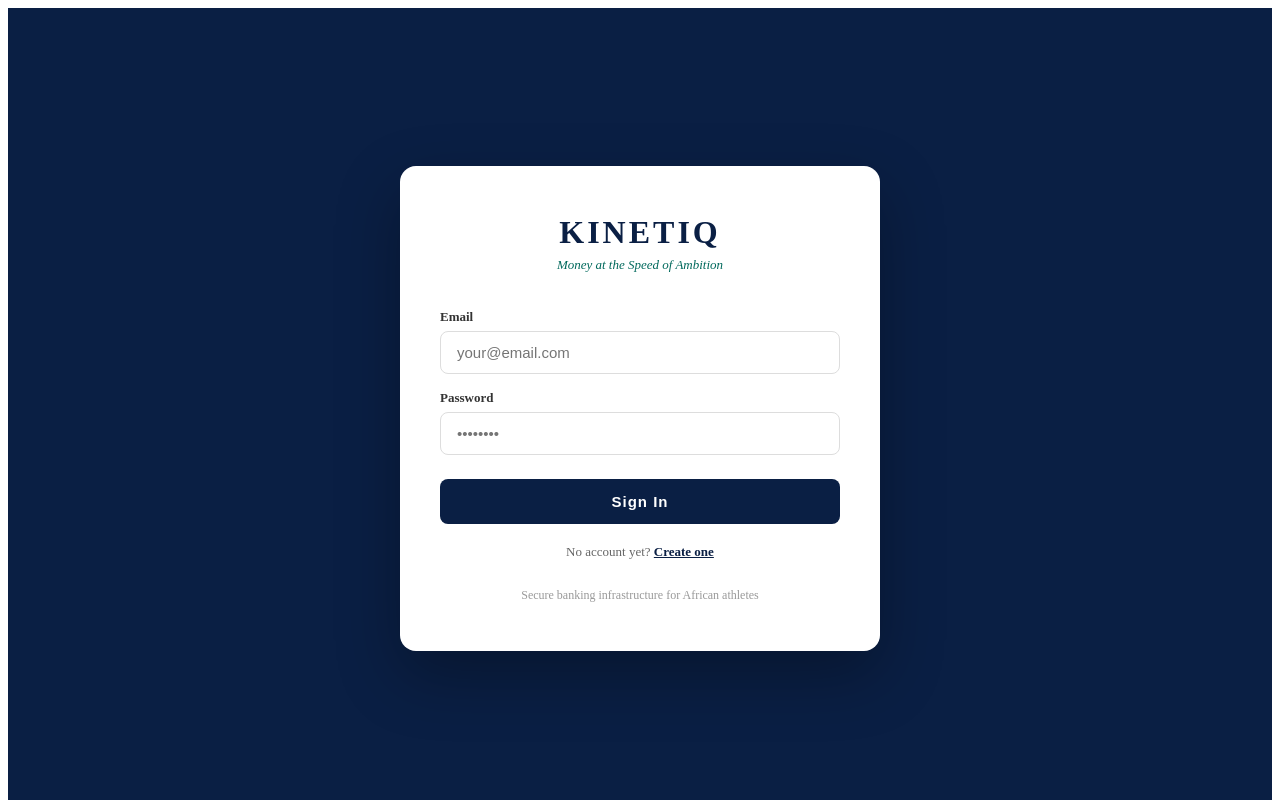
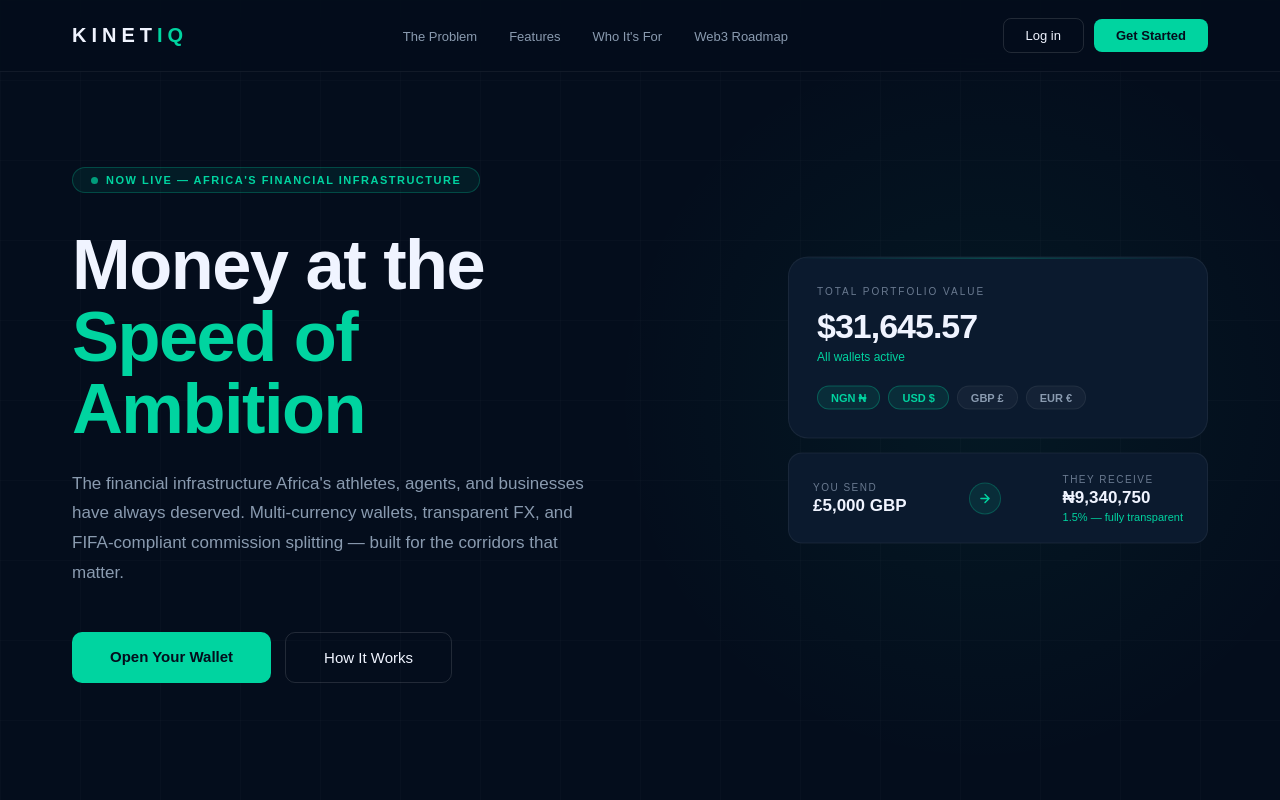
Before and after one commit to sportsmanagentintllc-byte/kinetiq-dashboard, a React (Vite) app: page / in a window 1280 px wide. Before the commit this address led to /login. Shown: the top 800 px of the page. Built offline with nearby package versions, Linux system fonts and the light colour scheme.

Commit message:
Add landing page at root

```diff
--- a/src/App.tsx
+++ b/src/App.tsx
@@ -1,3 +1,4 @@
+import Landing from "./pages/Landing";
 import React from "react";
 import { BrowserRouter, Routes, Route, Navigate } from "react-router-dom";
 import Login from "./pages/Login";
@@ -16,6 +17,7 @@ function App() {
   return (
     <BrowserRouter>
       <Routes>
+        <Route path="/" element={<Landing />} />
         <Route path="/login" element={<Login />} />
         <Route path="/register" element={<Register />} />
         <Route path="/dashboard" element={<PrivateRoute><Dashboard /></PrivateRoute>} />
--- a/public/index.html
+++ b/src/pages/Landing.tsx
@@ -1,13 +1,13 @@
-<!DOCTYPE html>
-<html lang="en">
-<head>
-<meta charset="UTF-8"/>
-<meta name="viewport" content="width=device-width, initial-scale=1.0"/>
-<title>KINETIQ — Financial Infrastructure for Africa's Rising Generation</title>
-<link rel="preconnect" href="https://fonts.googleapis.com"/>
-<link href="https://fonts.googleapis.com/css2?family=Syne:wght@400;600;700;800&family=DM+Sans:wght@300;400;500&display=swap" rel="stylesheet"/>
-<style>
-:root{
+import { useEffect } from "react";
+
+export default function Landing() {
+  useEffect(() => {
+    document.title = "KINETIQ — Financial Infrastructure for Africa's Rising Generation";
+  }, []);
+
+  return (
+    <>
+      <style>{`:root{
   --navy:#040D1C;--navy2:#071428;--card:#0B1A2E;--card2:#0E2040;
   --green:#00D4A0;--green2:#00B589;--gold:#F0A500;--red:#F05050;
   --white:#F0F4FF;--gray:#6A7A90;--gray2:#8A9BB0;
@@ -205,12 +205,8 @@ footer{padding:60px 72px;border-top:1px solid var(--border);}
 .wvis-pct{font-family:'Syne',sans-serif;font-size:16px;font-weight:800;margin-top:4px;}
 .wvis-splits{display:flex;flex-direction:column;gap:10px;}
 .wvis-arrow{display:flex;align-items:center;flex-shrink:0;}
-.wvis-badge{text-align:center;font-size:11px;color:var(--gray);letter-spacing:1px;padding:10px;background:rgba(255,255,255,.02);border-radius:8px;border:1px solid var(--border);}
-</style>
-</head>
-<body>
-
-<nav>
+.wvis-badge{text-align:center;font-size:11px;color:var(--gray);letter-spacing:1px;padding:10px;background:rgba(255,255,255,.02);border-radius:8px;border:1px solid var(--border);}`}</style>
+      <div dangerouslySetInnerHTML={{ __html: `<nav>
   <div class="logo-t">KINET<em>IQ</em></div>
   <ul class="nav-ul">
     <li><a href="#problem">The Problem</a></li>
@@ -515,7 +511,7 @@ footer{padding:60px 72px;border-top:1px solid var(--border);}
     <div class="fc">&#169; 2026 KINETIQ Financial Group. All rights reserved.</div>
     <div class="fleg">KINETIQ is a financial technology platform. Banking services provided through licensed partners. Not a deposit-taking institution. All transactions processed through regulated payment infrastructure. FX rates are indicative and subject to market conditions.</div>
   </div>
-</footer>
-
-</body>
-</html>
+</footer>` }} />
+    </>
+  );
+}
```
